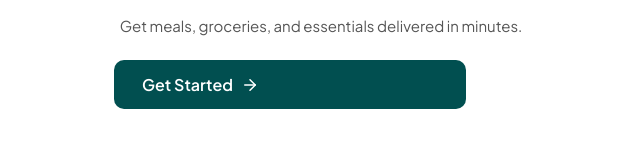
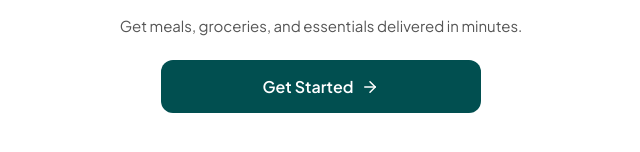
Before and after one commit to ay30bg/droppa, a React (Create React App) app: page /welcome in a window 1280 px wide. Shown: the part 422-574 px from the top of the page, without its empty margins (319-959 px from the left). Built offline with nearby package versions, Linux system fonts and the light colour scheme.

Commit message:
Update welcome.css

```diff
--- a/src/styles/welcome.css
+++ b/src/styles/welcome.css
@@ -47,19 +47,23 @@
 
 .welcome-btn {
   margin-top: 25px;
+  width: 100%;
+  max-width: 320px; /* prevents excessive stretching on large screens */
   background: #014f50;
   border: none;
   color: #fff;
-  width: 85%;
-  padding: 14px 28px;
-  border-radius: 10px;
+  padding: 16px 0;
+  border-radius: 12px;
   font-size: 16px;
   font-weight: 600;
   display: flex;
+  justify-content: center;
   align-items: center;
   gap: 8px;
   cursor: pointer;
   transition: 0.3s ease;
+  margin-left: auto;
+  margin-right: auto;
 }
 
 .welcome-btn:hover {
```
